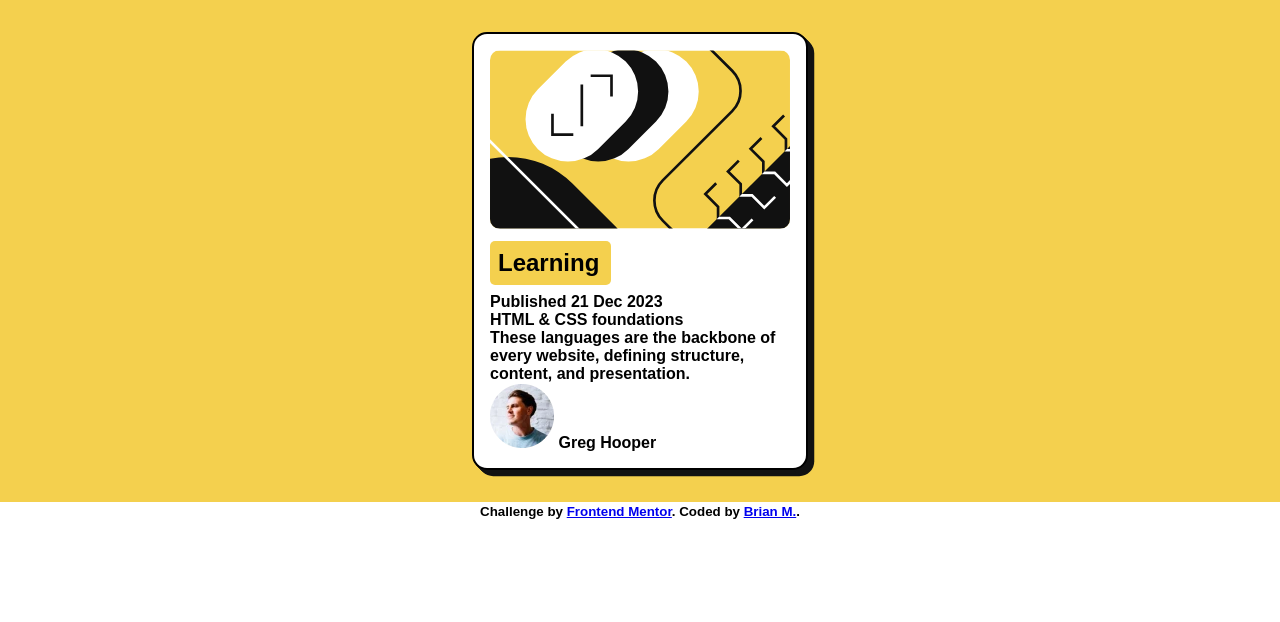
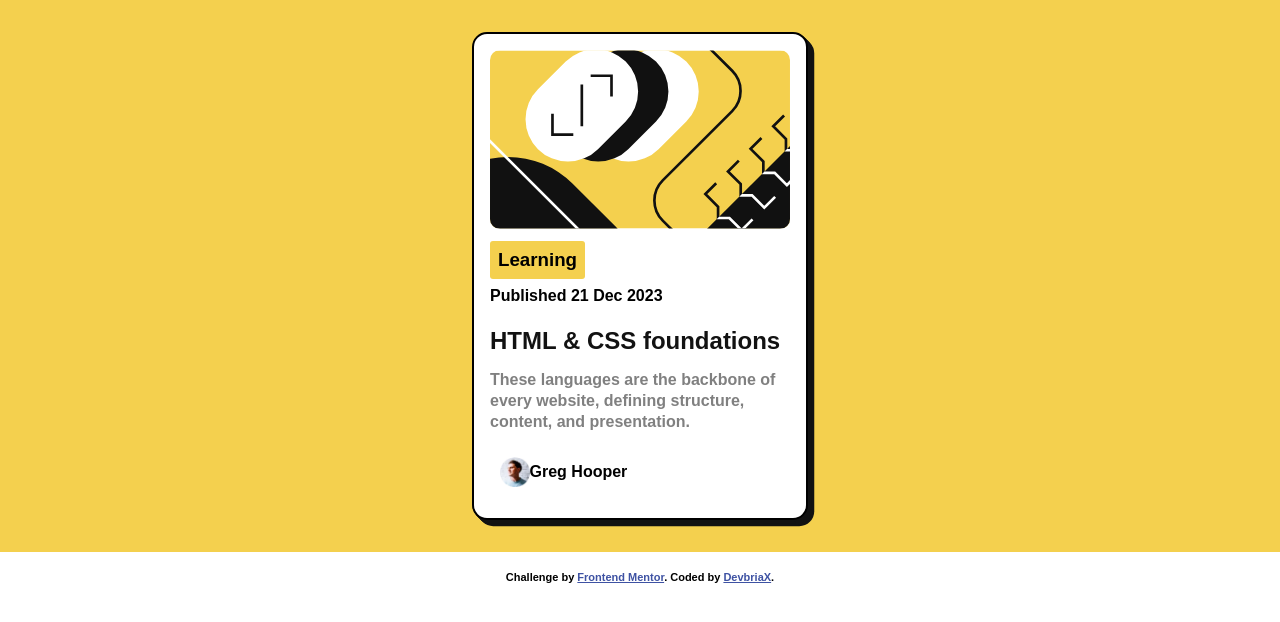
Before and after one commit to Devbriax/blog-preview-card, a plain HTML site: page index.html in a window 1280 px wide. Drawn offline with Linux system fonts and the light colour scheme; a web font is replaced by a local one.

Commit message:
Changes
Styles implementation

```diff
--- a/assets/css/styles.css
+++ b/assets/css/styles.css
@@ -34,23 +34,104 @@ body {
   border-radius: 10px;
 }
 
-.publish-content-box h2 {
+.publish-content-box h3 {
+  display: inline-block;
   padding: 8px;
-  margin-bottom: 8px;
   margin-top: 8px;
-  width: 35%;
-  border-radius: 5px;
+  border-radius: 3px;
   background-color: hsl(47, 88%, 63%);
+}
+
+.publish-content-box p {
+  padding: 8px 0px;
+}
+
+.profile {
+  display: flex;
+  align-items: center;
+  padding-left: 10px;
+  padding-bottom: 15px;
+}
+
+.profile img {
+  height: 30px;
+}
+
+.copy-text {
+  padding-top: 14px;
+  padding-bottom: 14px;
+}
+
+.copy-text h2 {
+  color: hsl(0, 0%, 7%);
+  margin-bottom: 15px;
+}
+
+.copy-text h2:hover {
+  color: hsl(47, 88%, 63%);
+  cursor: pointer;
+}
+
+.copy-text p {
+  color: hsl(0, 0%, 50%);
+  margin: 10px 0px;
+  line-height: 1.3;
 }
 
 /**** END-MAIN-STYLES ****/
 
 /**** END-MAIN-STYLES ****/
 footer {
+  padding-top: 15px;
   text-align: center;
-  bottom: 0px;
   width: 100%;
   background-color: hsl(0, 0%, 100%);
 }
 
+.attribution {
+  font-size: 11px;
+  text-align: center;
+  padding: 10px 0px;
+}
+
+.attribution a {
+  color: hsl(228, 45%, 44%);
+}
+
 /**** END-MAIN-STYLES ****/
+
+/**** MEDIA QUERY STARTS HERE ****/
+
+@media only screen and (max-width:375px) {
+
+
+
+  .main-container {
+    width: 100%;
+    height: 100vh;
+  }
+
+  .card-container {
+    border: 2px solid black;
+    width: 90%;
+  }
+
+  .top-img {
+    padding: 10px 10px 5px 10px;
+  }
+
+  .top-img img {
+    height: 100%;
+  }
+
+  .copy-text {
+    padding: 0px 25px;
+  }
+
+  .publish-content-box {
+    padding: 10px 25px;
+  }
+
+}
+
+/**** MEDIA QUERY ENDS HERE ****/
--- a/index.html
+++ b/index.html
@@ -15,15 +15,15 @@
     <main class="main-container">
       <div class="card-container">
         <div class="top-img">
-          <img src="assets/images/illustration-article.svg" alt="" srcset="">
+          <img src="assets/images/illustration-article.svg" alt="blog-top-img" srcset="">
         </div>
         <div class="bottom-content">
           <div class="publish-content-box">
-            <h2>Learning</h2>
-            <span>Published 21 Dec 2023</span>
+            <h3>Learning</h3>
+            <p>Published 21 Dec 2023</p>
           </div>
           <div class="copy-text">
-            <span>HTML & CSS foundations</span>
+            <h2>HTML & CSS foundations</h2>
             <p>
               These languages are the backbone of every website, defining structure,
               content, and presentation.
@@ -42,7 +42,7 @@
     <footer>
       <small class="attribution">
         Challenge by <a href="https://www.frontendmentor.io?ref=challenge" target="_blank">Frontend Mentor</a>.
-        Coded by <a href="#">Brian M.</a>.
+        Coded by <a href="#">DevbriaX</a>.
       </small>
     </footer>
     <!-- END-FOOTER -->
```
